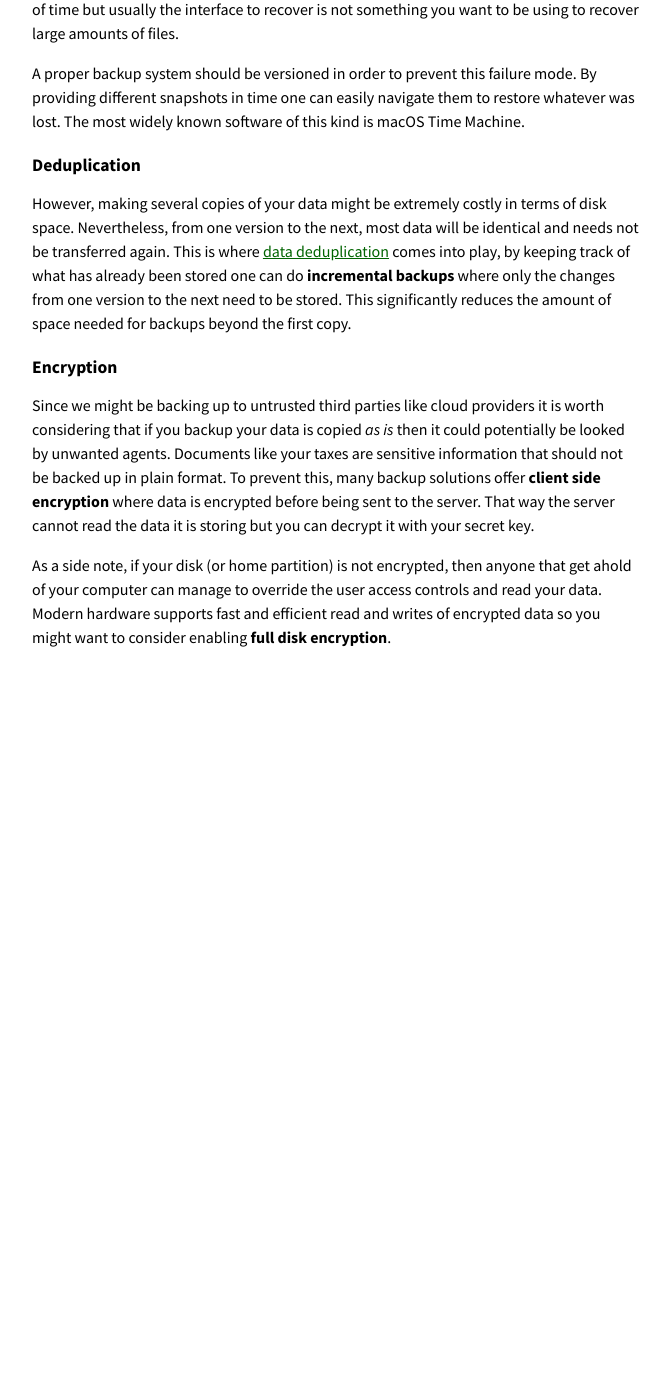
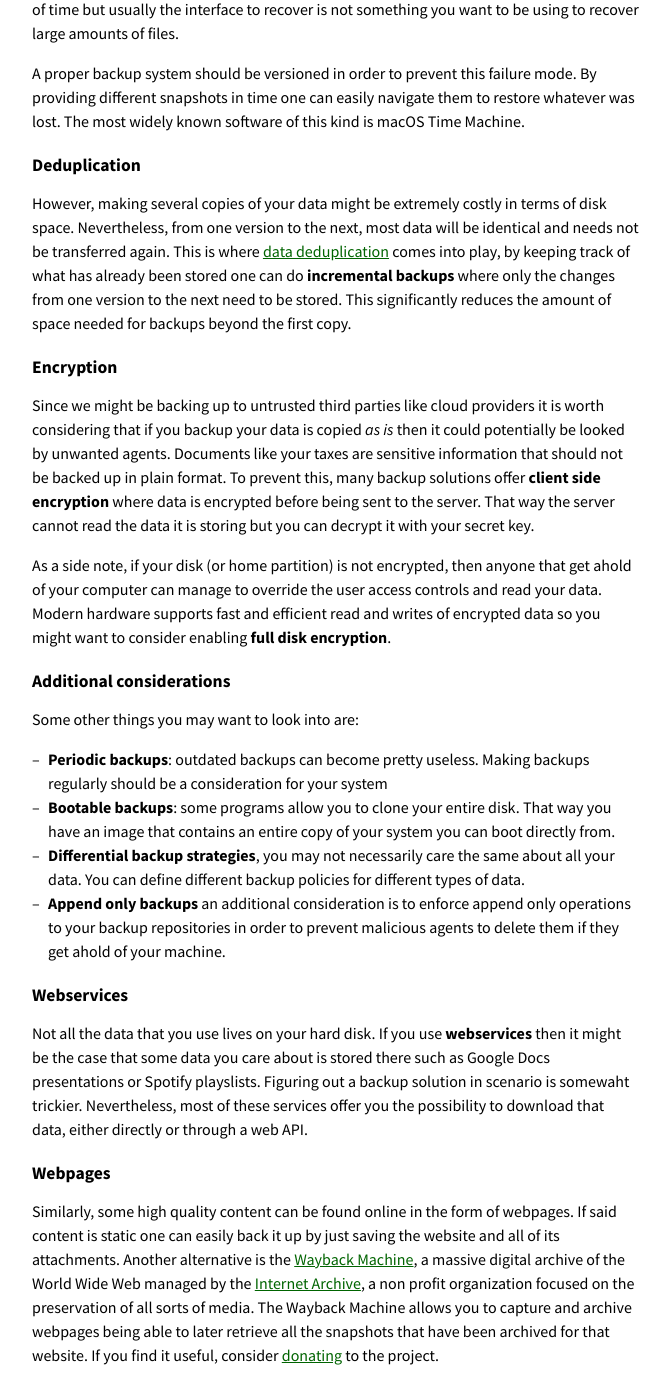
Before and after one commit to missing-semester-cn/missing-semester-cn.github.io, a Jekyll site: the page built from backups.md, in a window 1280 px wide and 1400 px high, scrolled down 1020 px. Shown: the whole window, without its empty margins (304-974 px from the left). Built offline with Jekyll 4.4.1, drawn with Linux system fonts in a browser that asks for light colours; before the commit the page ends 1702 px from its top, so only the background shows below that.

Commit message:
Include extra bk considerations and web backup

```diff
--- a/backups.md
+++ b/backups.md
@@ -46,3 +46,24 @@ However, making several copies of your data might be extremely costly in terms o
 Since we might be backing up to untrusted third parties like cloud providers it is worth considering that if you backup your data is copied *as is* then it could potentially be looked by unwanted agents. Documents like your taxes are sensitive information that should not be backed up in plain format. To prevent this, many backup solutions offer **client side encryption** where data is encrypted before being sent to the server. That way the server cannot read the data it is storing but you can decrypt it with your secret key.
 
 As a side note, if your disk (or home partition) is not encrypted, then anyone that get ahold of your computer can manage to override the user access controls and read your data. Modern hardware supports fast and efficient read and writes of encrypted data so you might want to consider enabling **full disk encryption**.
+
+
+
+## Additional considerations
+
+Some other things you may want to look into are:
+
+- **Periodic backups**: outdated backups can become pretty useless. Making backups regularly should be a consideration for your system
+- **Bootable backups**: some programs allow you to clone your entire disk. That way you have an image that contains an entire copy of your system you can boot directly from.
+- **Differential backup strategies**, you may not necessarily care the same about all your data. You can define different backup policies for different types of data.
+- **Append only backups** an additional consideration is to enforce append only operations to your backup repositories in order to prevent malicious agents to delete them if they get ahold of your machine.
+
+
+## Webservices
+
+Not all the data that you use lives on your hard disk. If you use **webservices** then it might be the case that some data you care about is stored there such as Google Docs presentations or Spotify playslists. Figuring out a backup solution in scenario is somewaht trickier. Nevertheless, most of these services offer you the possibility to download that data, either directly or through a web API.
+
+
+## Webpages
+
+Similarly, some high quality content can be found online in the form of webpages. If said content is static one can easily back it up by just saving the website and all of its attachments. Another alternative is the [Wayback Machine](https://archive.org/web/), a massive digital archive of the World Wide Web managed by the [Internet Archive](https://archive.org/), a non profit organization focused on the preservation of all sorts of media. The Wayback Machine allows you to capture and archive webpages being able to later retrieve all the snapshots that have been archived for that website. If you find it useful, consider [donating](https://archive.org/donate/) to the project.
```
